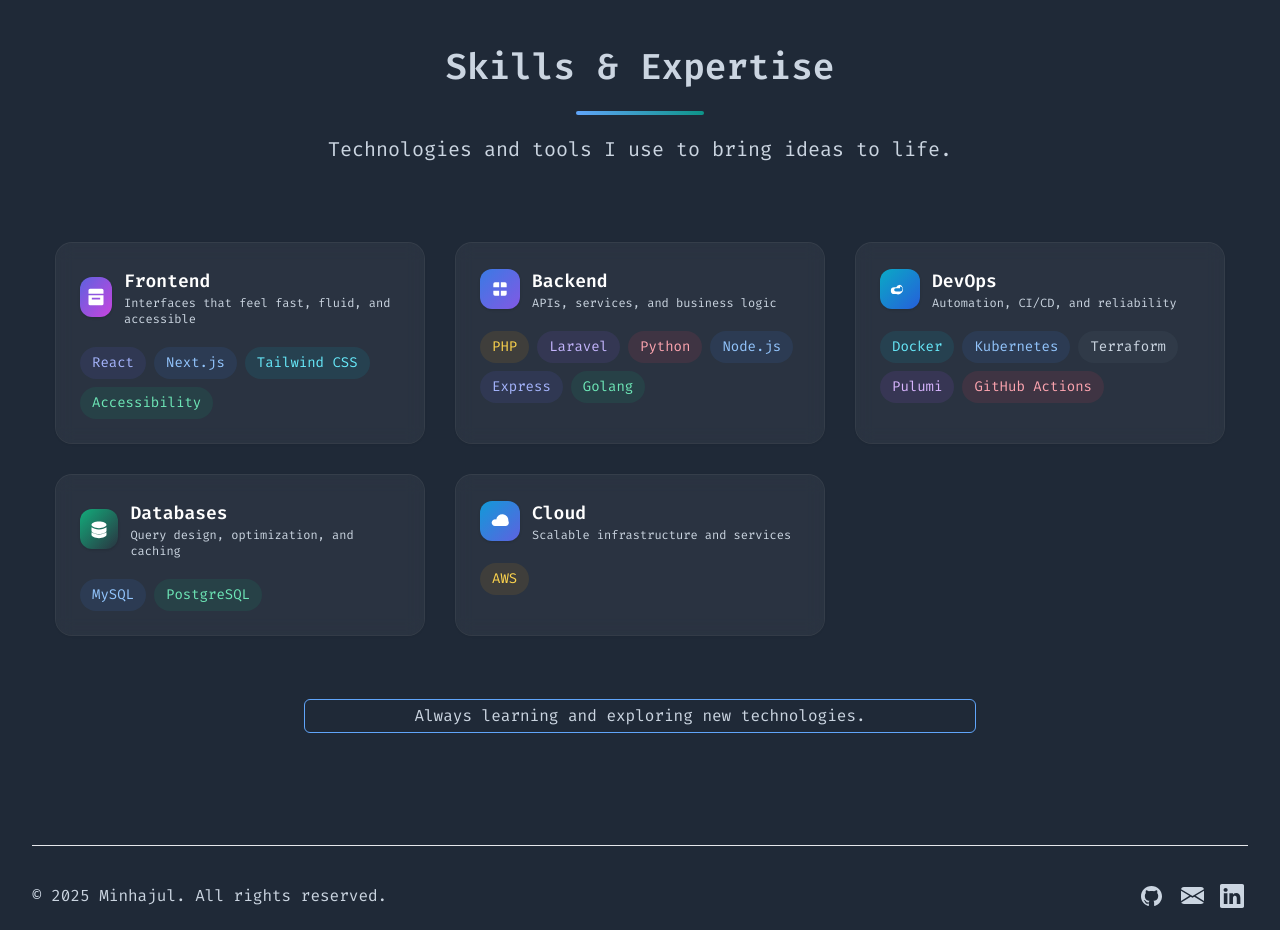
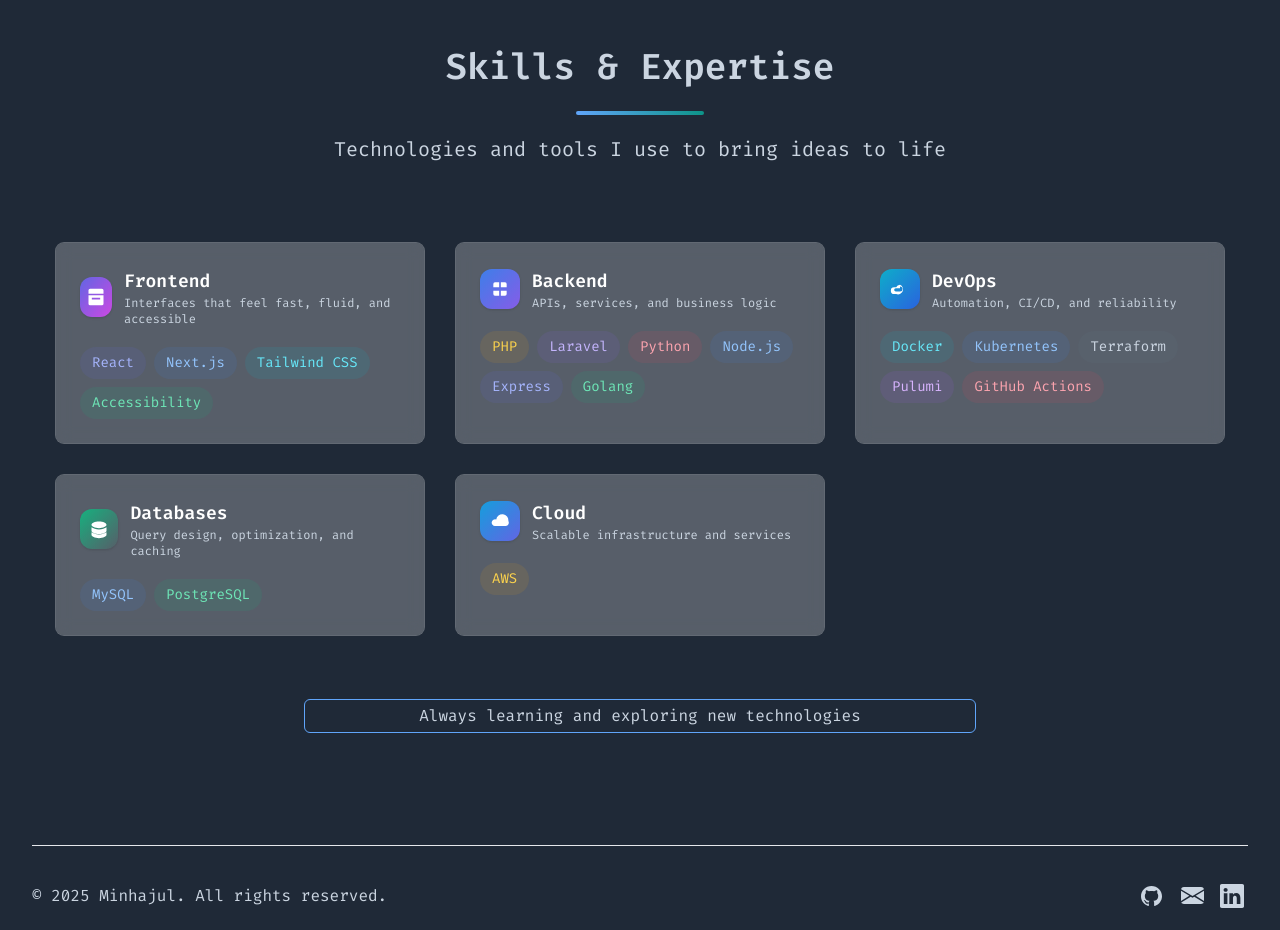
Before and after one commit to minhajul/minhajul.info, a Next.js app: page / in a window 1280 px wide. Shown: the part 720-1650 px from the top of the page. Built offline with nearby package versions, Linux system fonts and the light colour scheme.

Commit message:
Updated skills section

```diff
--- a/src/components/SkillCard.js
+++ b/src/components/SkillCard.js
@@ -1,3 +1,8 @@
+"use client"
+
+import { motion } from "framer-motion"
+import { useState } from "react"
+
 const ICONS = {
     frontend: "M3 4a2 2 0 0 1 2-2h14a2 2 0 0 1 2 2v4H3V4Zm0 6h18v10a2 2 0 0 1-2 2H5a2 2 0 0 1-2-2V10Zm4 3v2h10v-2H7Z",
     backend: "M4 6a2 2 0 0 1 2-2h5v6H4V6Zm9-2h5a2 2 0 0 1 2 2v4h-7V4ZM4 14v4a2 2 0 0 0 2 2h5v-6H4Zm9 0h7v4a2 2 0 0 1-2 2h-5v-6Z",
@@ -8,7 +13,20 @@
 
 export default function SkillCard({ skill }) {
     return (
-        <article className="group will-reveal rounded-2xl p-5 sm:p-6 bg-white/5 ring-1 ring-white/10 backdrop-blur shadow hover:shadow-glow transition transform hover:-translate-y-0.5">
+        <motion.article
+            className="group will-reveal rounded-lg p-5 sm:p-6 bg-white/25 ring-1 ring-white/30 backdrop-blur overflow-hidden"
+            whileHover="hover"
+            initial="initial"
+        >
+            <motion.div
+                className="absolute top-0 left-1/2 h-0.5 bg-gradient-to-r from-blue-400 via-purple-500 to-teal-600"
+                variants={{
+                    initial: { width: 0, x: "-50%" },
+                    hover: { width: "100%", x: "-50%" },
+                }}
+                transition={{ duration: 0.4, ease: "easeOut" }}
+            />
+
             <div className="flex items-center gap-3">
                 <span className={`inline-flex h-10 w-10 items-center justify-center rounded-xl bg-gradient-to-br ${skill.gradient} text-white shadow`}>
                     <svg
@@ -35,6 +53,6 @@
                     </span>
                 ))}
             </div>
-        </article>
+        </motion.article>
     );
 }
--- a/src/components/Skills.js
+++ b/src/components/Skills.js
@@ -75,7 +75,7 @@
                         <div className="h-1 w-32 bg-gradient-to-r from-blue-400 to-teal-600 mx-auto rounded-full"></div>
                     </div>
                     <p className="text-xl text-slate-300 hover:text-white max-w-3xl mx-auto mt-5">
-                        Technologies and tools I use to bring ideas to life.
+                        Technologies and tools I use to bring ideas to life
                     </p>
                 </div>
 
@@ -89,7 +89,7 @@
 
                 <div className="max-w-full lg:max-w-2xl mx-auto text-center mt-16">
                     <p className="border border-blue-400 p-1 rounded-md text-slate-300 hover:text-white">
-                        Always learning and exploring new technologies.
+                        Always learning and exploring new technologies
                     </p>
                 </div>
             </div>
```
